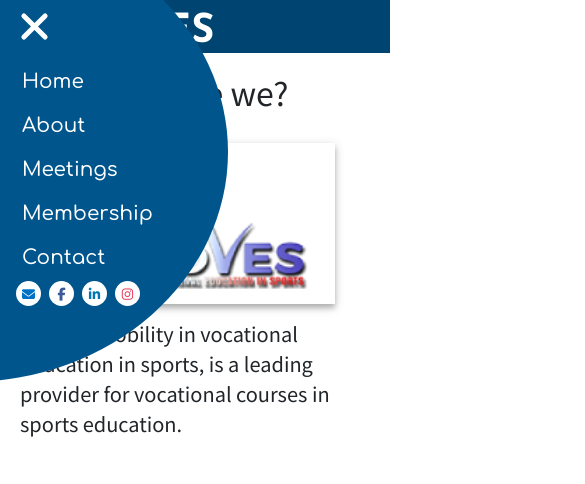
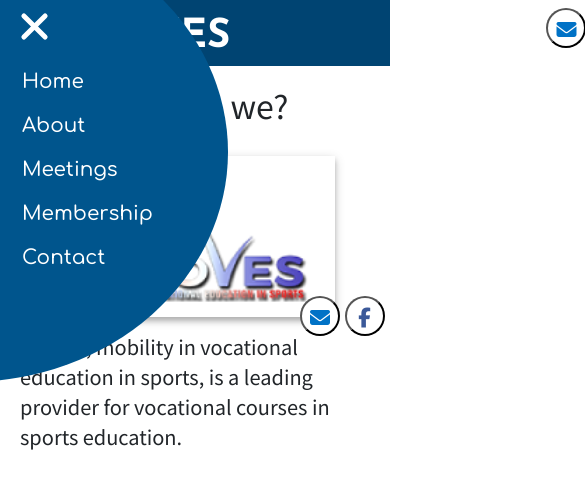
Before and after one commit to ibzsayed/MOVESWeb, a plain HTML site: page index.html in a window 390 px wide. Both pictures are taken after a click on the element 26 px from the left and 30 px from the top of the page. Shown: the top 484 px of the page, 585 px wide, since content can reach past the window. Drawn offline with nearby package versions, Linux system fonts and the light colour scheme.

Commit message:
Update index.html

```diff
--- a/index.html
+++ b/index.html
@@ -13,11 +13,11 @@
 </head>
 
 <body>
+
   <div>
-      <div>
     <!--Navigation Bar-->
-    <nav class="navbar navbar-expand-sm nav-colour" id="navAll">
-      <div id="navMain" class="row">
+    <nav class="navbar navbar-expand-sm nav-colour" id="">
+      <div id="navMain" class="row navContainer">
 
         <!--Navbar Logo-->
         <div style="height: 50px;">
@@ -27,7 +27,7 @@
         </div>
 
         <!--Hamburger Menu-->
-        <div id="menu" class="d-md-none">
+        <div id="menu" class="d-lg-none">
           <div id="menu-bar" onclick="menuOnClick()">
             <div id="bar1" class="bar"></div>
             <div id="bar2" class="bar"></div>
@@ -41,27 +41,20 @@
               <li><a href="membership.html">Membership</a></li>
               <li><a href="contact.html">Contact</a></li>
             </ul>
-            <div style="float: right;" class="social-buttons" id="hamSocial">
-              <a href="mail:to Aidan.Boxall@NCCLondon.ac.uk" class="social-button social-button--mail" aria-label="Mail" id="social1">
-                <i class="fa fa-envelope"></i>
-              </a>
-              <a href="https://www.facebook.com/groups/163025854213387/" class="social-button social-button--facebook" aria-label="Facebook" id="social1">
-                <i class="fa fa-facebook-f"></i>
-              </a>
-              <a href="#" class="social-button social-button--linkedin" aria-label="LinkedIn" id="social1">
-                <i class="fa-brands fa-linkedin-in"></i>
-              </a>
-              <a href="#" class="social-button social-button--instagram" aria-label="Instagram" id="social1">
-                <i class="fa fa-instagram"></i>
-              </a>
-
+            <div id="hamIcon">
+              <button class="social-button social-button--mail" aria-label="Mail" onclick="copyEmail()" id="social2">
+                  <i class="fa fa-envelope" style="margin-bottom: 10px;"></i>
+                </button>
+                <button class="social-button social-button--facebook" aria-label="Facebook" id="social2" onclick="window.open('https://www.facebook.com/groups/163025854213387/', '_blank');">
+                  <i class="fa fa-facebook-f" style="margin-bottom: 10px;"></i>
+                </button>
             </div>
           </nav>
         </div>
         <div class="menu-bg" id="menu-bg"></div>
 
         <!--Navbar Links-->
-        <div class="d-none d-md-block" style="height: 50px;">
+        <div class="d-none d-lg-block" style="height: 50px;" id="navLinks">
           <ul class="navbar-nav">
             <li style="height: 30px; ">
                 <a href="index.html">
@@ -69,15 +62,9 @@
                 </a>
             </li>
             <li style="height: 30px; ">
-              <div class="dropdown">
-                <button class="dropbtn">About</button>
-                <div class="dropdown-content">
-                  <a href="about.html">Vision & Mission</a>
-                  <a href="about.html">Legal Entity</a>
-                  <a href="about.html">Board</a>
-                  <a href="about.html">Participating Schools</a>
-                </div>
-              </div>
+                <a href="about.html">
+                  <h6 class="navbarItem">About</h6>
+                </a>
             </li>
             <li style="height: 30px; ">
                 <a href="meetings.html">
@@ -96,20 +83,13 @@
             </li>
           </ul>
         </div>
-        <div class="social-buttons" id="navSocial">
-          <a href="mail:to Aidan.Boxall@NCCLondon.ac.uk" class="social-button social-button--mail" aria-label="Mail" id="social2">
-            <i class="fa fa-envelope"></i>
-          </a>
-          <a href="https://www.facebook.com/groups/163025854213387/" class="social-button social-button--facebook" aria-label="Facebook" id="social2">
+        <div class="social-buttons">
+          <button class="social-button social-button--mail" aria-label="Mail" onclick="copyEmail()" id="social2">
+            <i class="fa fa-envelope" style="margin-bottom: 10px;"></i>
+          </button>
+          <a href="https://www.facebook.com/groups/163025854213387/" class="social-button social-button--facebook" aria-label="Facebook" id="social2" target="_blank">
             <i class="fa fa-facebook-f"></i>
           </a>
-          <a href="#" class="social-button social-button--linkedin" aria-label="LinkedIn" id="social2">
-            <i class="fa-brands fa-linkedin-in"></i>
-          </a>
-          <a href="#" class="social-button social-button--instagram" aria-label="Instagram" id="social2">
-            <i class="fa fa-instagram"></i>
-          </a>
-
         </div>
       </div>
 
@@ -117,7 +97,7 @@
   </div>
 
   <!--Main Content-->
-  <div class="container-lg" id="containerMain">
+  <div class="container-lg mainContainer" id="containerMain">
     <h2 style="text-align: center;">Who are we?</h2>
     <br>
     <img src="images/moveslogo_v2.png" alt="moves logo" id="movesImg">
```
